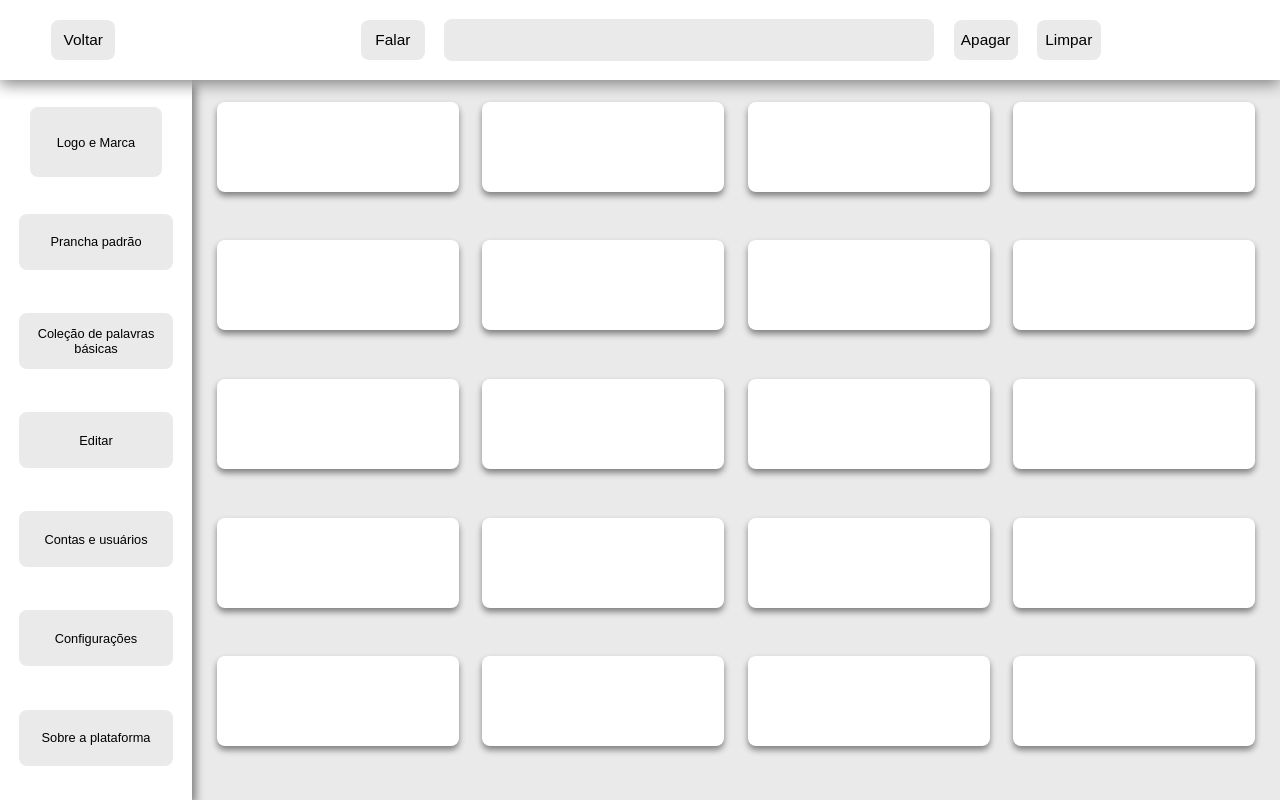
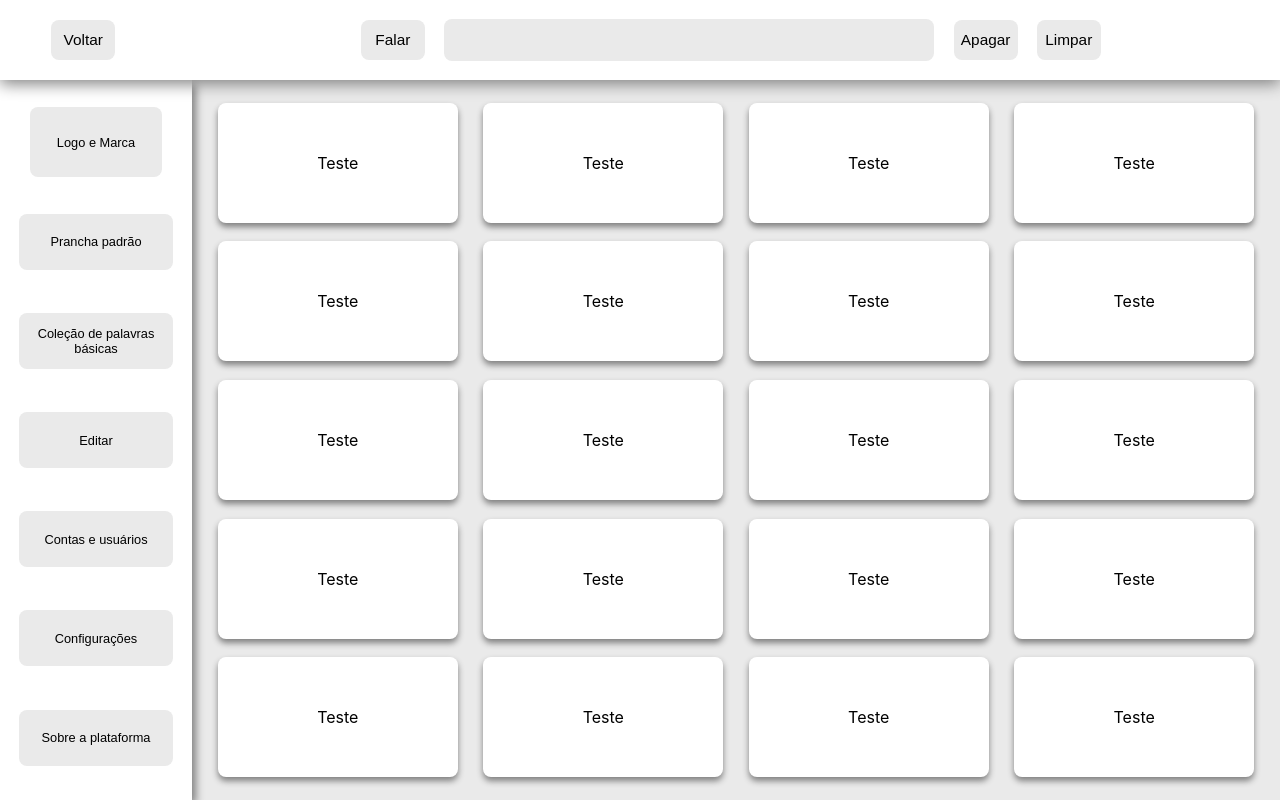
Before and after one commit to brunaru/vivavox, a React (Create React App) app in the folder client/aac_platform/: page / in a window 1280 px wide. Built offline with nearby package versions, Linux system fonts and the light colour scheme.

Commit message:
Ajuste de Item do Board

```diff
--- a/client/aac_platform/src/components/inc/Board/index.js
+++ b/client/aac_platform/src/components/inc/Board/index.js
@@ -1,32 +1,33 @@
 import Cell from "../Cell";
 import {
-  BoardContainer
+  BoardContainer,
+  BoardItem
 } from "./styled";
 
 
 function Board() {
   return (
     <BoardContainer>
-      <Cell/>
-      <Cell/>
-      <Cell/>
-      <Cell/>
-      <Cell/>
-      <Cell/>
-      <Cell/>
-      <Cell/>
-      <Cell/>
-      <Cell/>
-      <Cell/>
-      <Cell/>
-      <Cell/>
-      <Cell/>
-      <Cell/>
-      <Cell/>
-      <Cell/>
-      <Cell/>
-      <Cell/>
-      <Cell/>
+      <BoardItem><Cell/></BoardItem>
+      <BoardItem><Cell/></BoardItem>
+      <BoardItem><Cell/></BoardItem>
+      <BoardItem><Cell/></BoardItem>
+      <BoardItem><Cell/></BoardItem>
+      <BoardItem><Cell/></BoardItem>
+      <BoardItem><Cell/></BoardItem>
+      <BoardItem><Cell/></BoardItem>
+      <BoardItem><Cell/></BoardItem>
+      <BoardItem><Cell/></BoardItem>
+      <BoardItem><Cell/></BoardItem>
+      <BoardItem><Cell/></BoardItem>
+      <BoardItem><Cell/></BoardItem>
+      <BoardItem><Cell/></BoardItem>
+      <BoardItem><Cell/></BoardItem>
+      <BoardItem><Cell/></BoardItem>
+      <BoardItem><Cell/></BoardItem>
+      <BoardItem><Cell/></BoardItem>
+      <BoardItem><Cell/></BoardItem>
+      <BoardItem><Cell/></BoardItem>
     </BoardContainer>
   );
 }
--- a/client/aac_platform/src/components/inc/Board/styled.js
+++ b/client/aac_platform/src/components/inc/Board/styled.js
@@ -10,4 +10,18 @@ export const BoardContainer = styled.div`
   column-gap: 2.3%;
   row-gap: 2.5%;
   box-sizing: border-box;
+
+  div {
+    display: flex;
+    justify-content: center;
+    align-items: center;
+    text-align: center;
+  }
 `;
+
+export const BoardItem = styled.div`
+  display: flex;
+  justify-content: center;
+  align-items: center;
+  text-align: center;
+`;
--- a/client/aac_platform/src/components/inc/Cell/index.js
+++ b/client/aac_platform/src/components/inc/Cell/index.js
@@ -6,7 +6,7 @@ import {
 function Cell() {
   return (
     <CellContainer>
-
+      <p>Teste</p>
     </CellContainer>
   );
 }
--- a/client/aac_platform/src/components/inc/Cell/styled.js
+++ b/client/aac_platform/src/components/inc/Cell/styled.js
@@ -5,8 +5,10 @@ export const CellContainer = styled.div`
   background-color: white;
   border-radius: 8px;
   filter: drop-shadow(0 4px 3px gray);
-  max-width: 265px;
-  max-height: 90px;
+  width: 100%;
+  height: 100%;
+  max-width: 240px;
+  max-height: 120px;
 
 
   &:hover {
```
